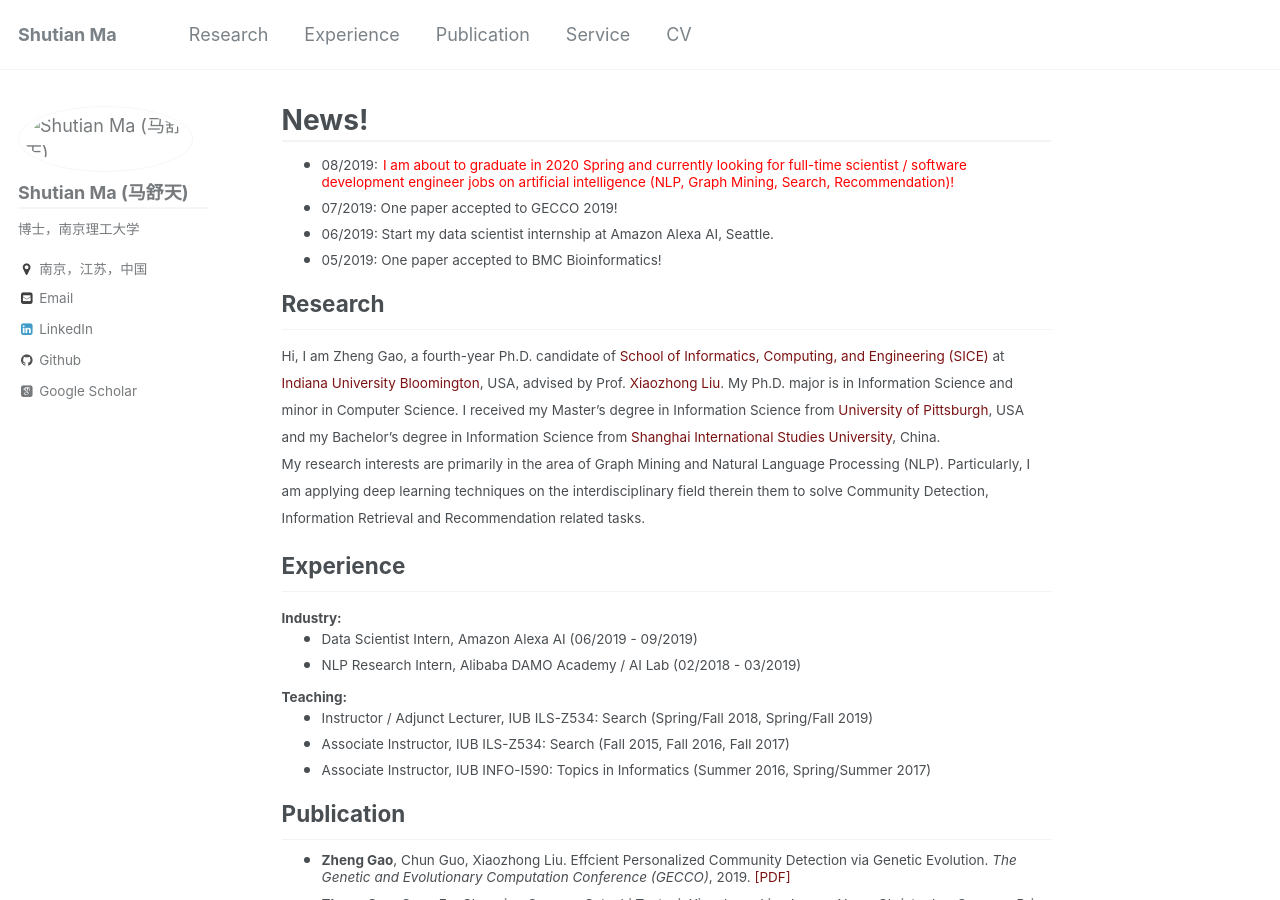
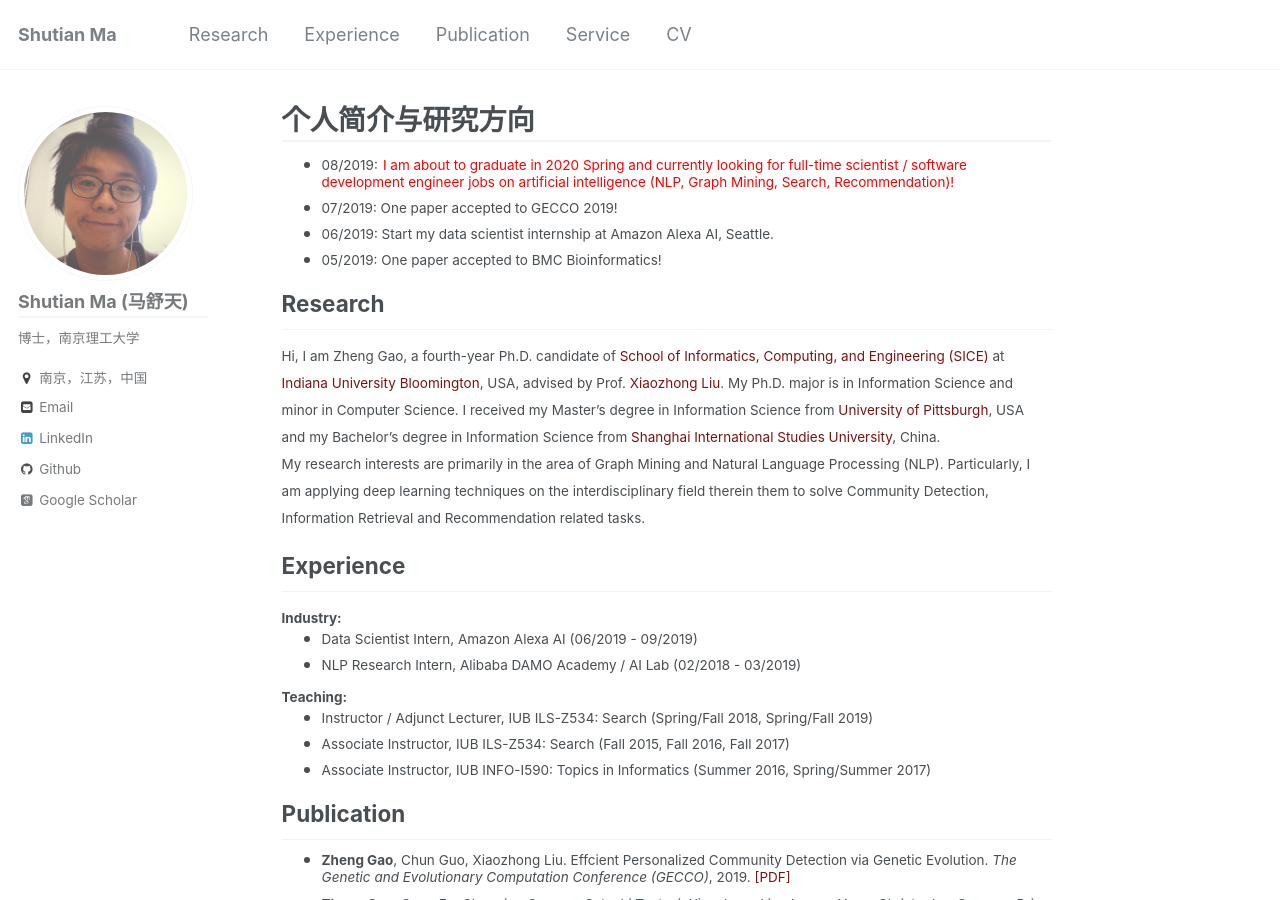
Before and after one commit to michellemashutian/michellemashutian.github.io_old, a Jekyll site: the page built from _pages/about.md, in a window 1280 px wide and 900 px high. Built offline with Jekyll 4.4.1, drawn with Linux system fonts in a browser that asks for light colours; some web fonts are replaced.

Commit message:
add profile

```diff
--- a/_pages/about.md
+++ b/_pages/about.md
@@ -1,6 +1,6 @@
 ---
 permalink: /
-title: "News!"
+title: "个人简介与研究方向"
 excerpt: "About me"
 author_profile: true
 redirect_from:
```
Also changed, not shown: images/profile.png (added).
